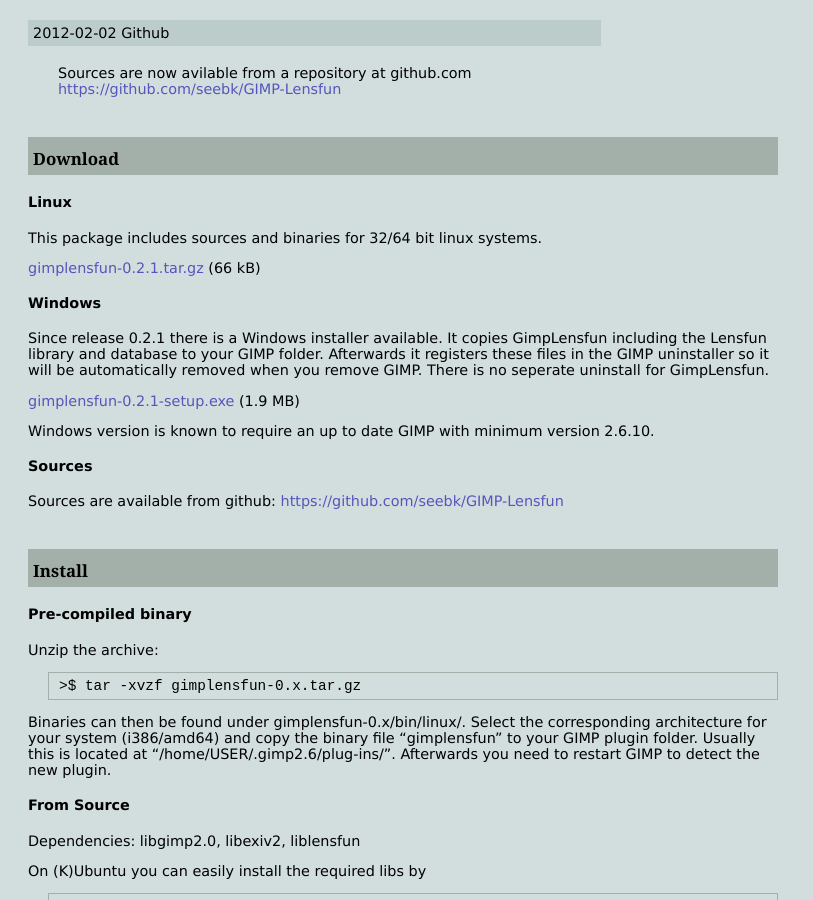
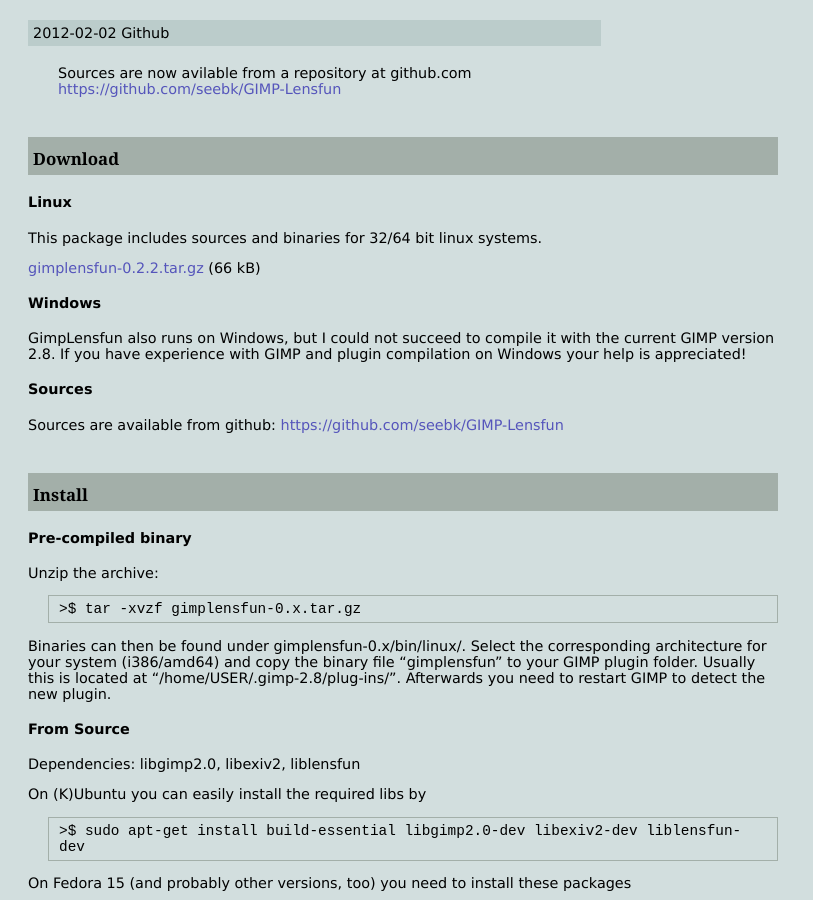
Before and after one commit to seebk/GIMP-Lensfun, a Jekyll site: the page built from index.md, in a window 1280 px wide and 900 px high, scrolled down 1357 px. Shown: the whole window, without its empty margins (0-813 px from the left). Built offline with Jekyll 4.4.1, drawn with Linux system fonts in a browser that asks for light colours; Markdown is read by kramdown in place of the engine named in the settings.

Commit message:
fixed download link

```diff
--- a/index.md
+++ b/index.md
@@ -42,16 +42,12 @@
 
 This package includes sources and binaries for 32/64 bit linux systems.
 
-<a href="gimplensfun-0.2.1.tar.gz">gimplensfun-0.2.1.tar.gz</a> (66 kB)
+<a href="http://dl.bintray.com/content/seebk/GIMP-Lensfun/gimplensfun-0.2.2.tar.gz?direct">gimplensfun-0.2.2.tar.gz</a> (66 kB)
 
 
 #### Windows ####
 
-Since release 0.2.1 there is a Windows installer available. It copies GimpLensfun including the Lensfun library and database to your GIMP folder. Afterwards it registers these files in the GIMP uninstaller so it will be automatically removed when you remove GIMP. There is no seperate uninstall for GimpLensfun.
-
-<a href="gimplensfun-0.2.1-setup.exe">gimplensfun-0.2.1-setup.exe</a> (1.9 MB)<br />
-
-Windows version is known to require an up to date GIMP with minimum version 2.6.10.
+GimpLensfun also runs on Windows, but I could not succeed to compile it with the current GIMP version 2.8. If you have experience with GIMP and plugin compilation on Windows your help is appreciated!
 
 
 #### Sources ####
@@ -68,7 +64,7 @@
 Binaries can then be found under gimplensfun-0.x/bin/linux/.
 Select the corresponding architecture for your system (i386/amd64) and copy
 the binary file "gimplensfun" to your GIMP plugin folder.
-Usually this is located at "/home/USER/.gimp2.6/plug-ins/".
+Usually this is located at "/home/USER/.gimp-2.8/plug-ins/".
 Afterwards you need to restart GIMP to detect the new plugin.
 
 #### From Source
```
